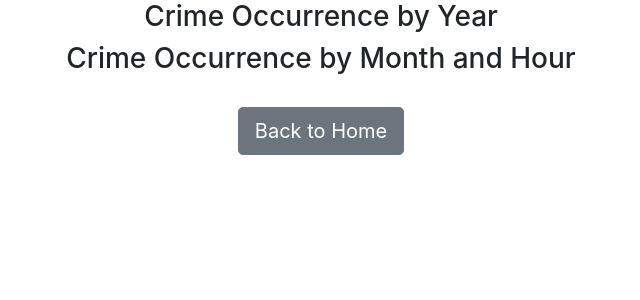
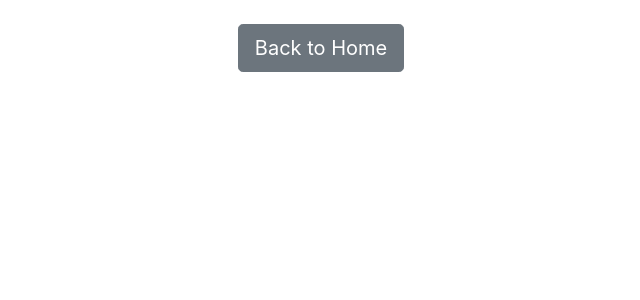
Before and after one commit to wqyjason/chargin, a Flask app: page /visualization in a window 1280 px wide. Shown: the top 300 px of the page, without its empty margins (319-959 px from the left). Run offline with Flask 2, Linux system fonts and the light colour scheme; some libraries are stand-ins or nearby versions.

Commit message:
delete two subtitles

```diff
--- a/templates/visual.html
+++ b/templates/visual.html
@@ -9,7 +9,7 @@
 
 <center>
     <body>
-        <h3>Crime Occurrence by Year</h3>
+
     <div class='tableauPlaceholder' id='viz1569683381559' style='position: relative'>
         <noscript>
             <a href=' '>< img alt=' ' src='https:&#47;&#47;public.tableau.com&#47;static&#47;images&#47;Ye&#47;Year_15696833192970&#47;Dashboard1&#47;1_rss.png' style='border: none' /></a >
@@ -45,7 +45,7 @@
         vizElement.parentNode.insertBefore(scriptElement, vizElement);
     </script>
 
-        <h3>Crime Occurrence by Month and Hour</h3>
+
 
         <div class='tableauPlaceholder' id='viz1569697654549' style='position: relative'>
             <noscript>
```
